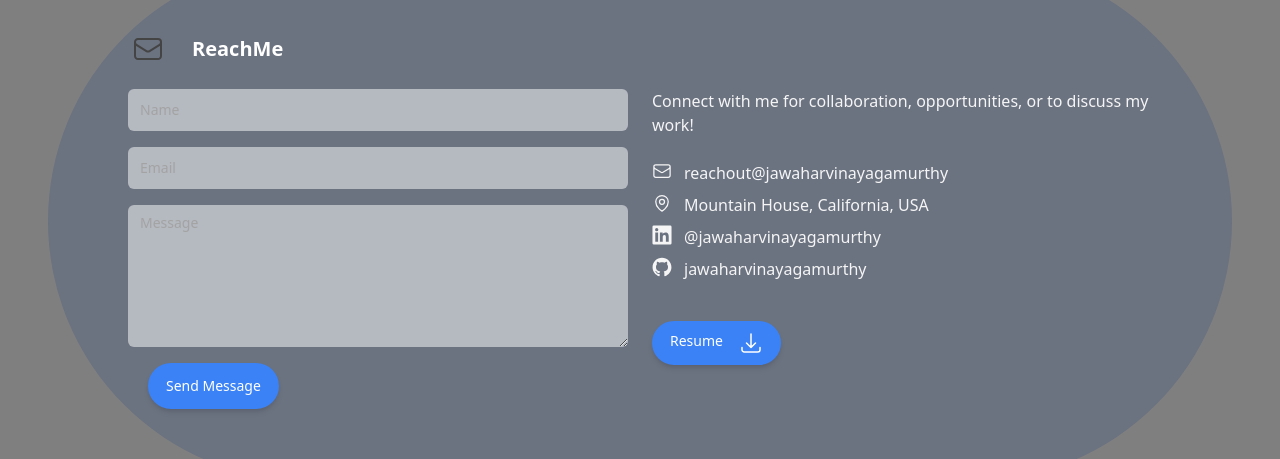
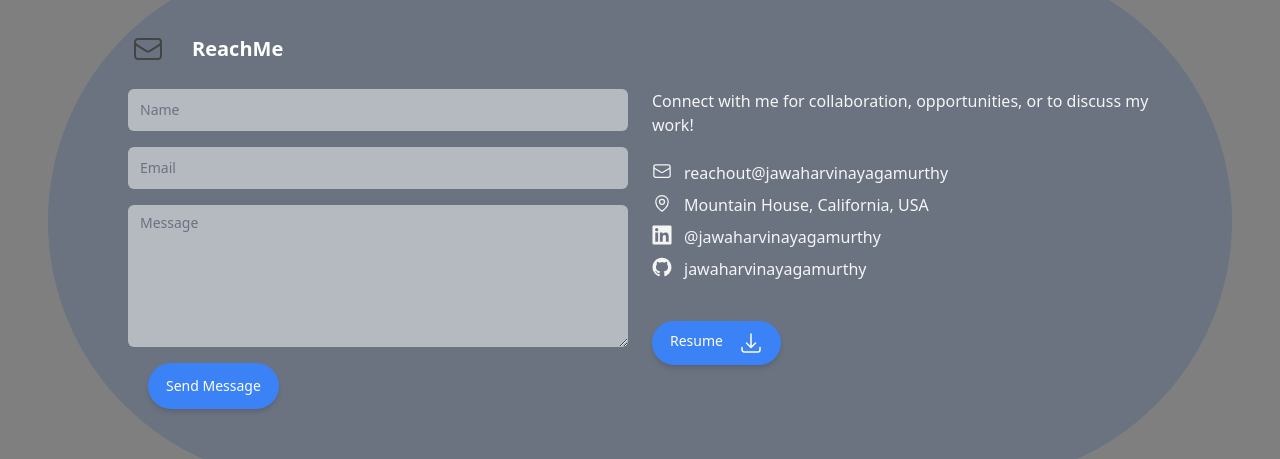
Before and after one commit to jawaharvinayagamurthy/myportfolio-react, a Next.js app: page / in a window 1280 px wide. Shown: the part 5791-6250 px from the top of the page. Built offline with nearby package versions, Linux system fonts and the light colour scheme.

Commit message:
Updates to all sections.

```diff
--- a/src/components/Sections/Contact/ContactForm.tsx
+++ b/src/components/Sections/Contact/ContactForm.tsx
@@ -69,7 +69,7 @@ const ContactForm: FC = memo(() => {
   );
 
   const inputClasses =
-    'bg-white/50 border-0 focus:border-0 focus:outline-none focus:ring-1 focus:ring-orange-600 rounded-md placeholder:text-neutral-400 placeholder:text-sm text-neutral-200 text-sm';
+    'bg-white/50 border-0 focus:border-0 focus:outline-none focus:ring-1 focus:ring-orange-600 rounded-md placeholder:text-black-400 placeholder:text-sm text-black-200 text-sm';
 
   const Modal = ({ message, onClose }: { message: string; onClose: () => void }) => (
     <div className="fixed inset-0 flex items-center justify-center bg-black bg-opacity-50 z-50">
@@ -84,7 +84,7 @@ const ContactForm: FC = memo(() => {
 
   return (
       <>
-        <form className="grid min-h-[320px] grid-cols-1 gap-y-4" method="POST" onSubmit={handleSendMessage}>
+        <form className="grid min-h-[320px] grid-cols-1 gap-y-4" method="POST" onSubmit={handleSendMessage} style={{color: "black"}}>
           <input
             className={inputClasses}
             name="name"
@@ -93,6 +93,7 @@ const ContactForm: FC = memo(() => {
             placeholder="Name"
             required
             type="text"
+            style={{color: "black"}}
           />
           <input
             autoComplete="email"
@@ -103,6 +104,7 @@ const ContactForm: FC = memo(() => {
             placeholder="Email"
             required
             type="email"
+            style={{color: "black"}}
           />
           <textarea
             className={inputClasses}
@@ -111,6 +113,7 @@ const ContactForm: FC = memo(() => {
             onChange={onChange}
             value={data.message}
             placeholder="Message"
+            style={{color: "black"}}
             required
             rows={6}
           />
```
